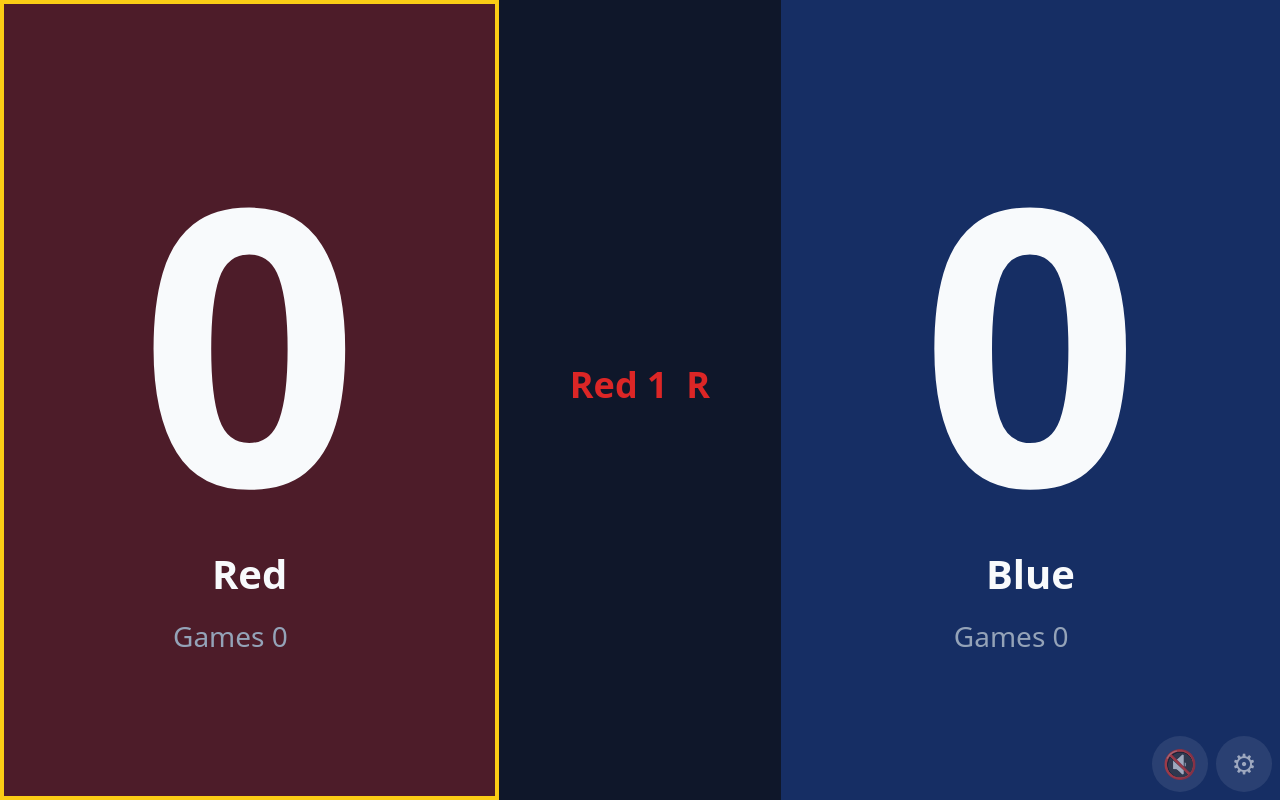
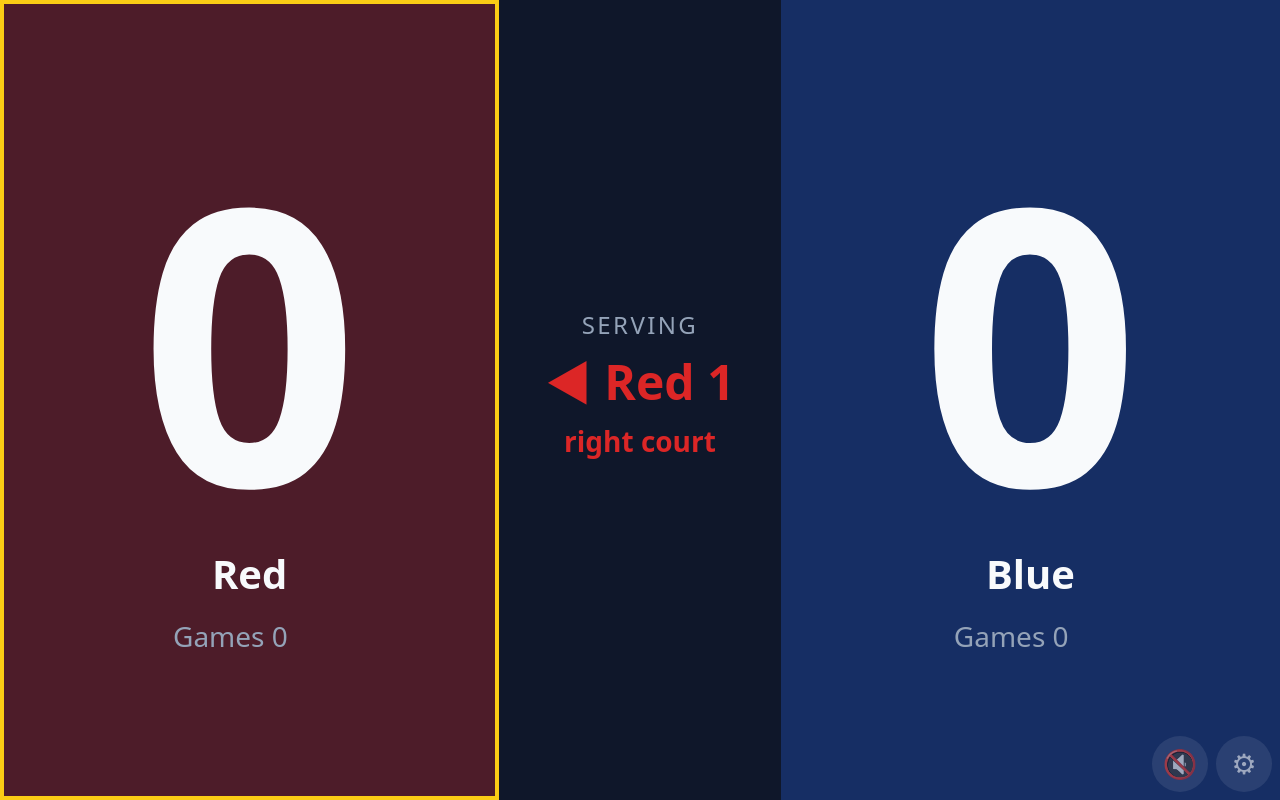
Before and after one commit to itimofeev/whatscore, a website built with Vite: page web/index.html in a window 1280 px wide. Both pictures are taken after a click on the button "Start". Built offline with nearby package versions, Linux system fonts and the light colour scheme.

Commit message:
feat(match): keep zones in place, show who serves in the center
Zones no longer swap on side changes, and the setting is gone.
The center bar now reads "Serving", the server's name with an
arrow toward their zone, and the service court in words.

Co-Authored-By: Claude Opus 5.5 (1M context) <noreply@anthropic.com>
Claude-Session: https://claude.ai/code/session_012T811vaz6pn1VNSKiyXLFx

```diff
--- a/web/src/domain/types.ts
+++ b/web/src/domain/types.ts
@@ -20,7 +20,6 @@ export interface MatchConfig {
   firstServingTeam: Team
   deuceMode: DeuceMode
   format: MatchFormat
-  swapZonesWithSides: boolean
   voice: VoiceConfig
 }
 
@@ -63,7 +62,6 @@ export function defaultConfig(): MatchConfig {
     firstServingTeam: 0,
     deuceMode: 2,
     format: 'best_of_3',
-    swapZonesWithSides: true,
     voice: { enabled: false, announce: false, lang: 'en' },
   }
 }
--- a/web/src/style.css
+++ b/web/src/style.css
@@ -48,9 +48,6 @@ html, body, #app {
   border: 0.6vh solid var(--accent);
   pointer-events: none;
 }
-.swapped .zone.team0 { order: 3; }
-.swapped .zone.team1 { order: 1; }
-.swapped .bar { order: 2; }
 
 .zone .pts {
   font-size: min(48vh, 30vw);
@@ -87,7 +84,10 @@ html, body, #app {
   min-width: 22vw;
   text-align: center;
 }
-.server { font-size: 4.5vh; font-weight: 700; white-space: pre; }
+.server { display: flex; flex-direction: column; align-items: center; gap: 1vh; }
+.server-label { font-size: 3vh; color: var(--muted); text-transform: uppercase; letter-spacing: 0.1em; }
+.server-name { font-size: 6vh; font-weight: 800; white-space: nowrap; }
+.server-side { font-size: 3.5vh; font-weight: 600; }
 .server.team0 { color: var(--team0); }
 .server.team1 { color: var(--team1); }
 .deciding {
@@ -140,7 +140,6 @@ html, body, #app {
 .ctl.on { opacity: 1; background: var(--accent); }
 
 .end {
-  /* z-index: `order` on the zones changes paint order, the overlay must stay on top */
   position: absolute;
   z-index: 30;
   inset: 0;
--- a/web/src/ui/match.ts
+++ b/web/src/ui/match.ts
@@ -33,9 +33,10 @@ interface Zone {
 }
 
 export class MatchScreen {
-  private readonly root: HTMLElement
   private readonly zones: [Zone, Zone]
   private readonly serverLine: HTMLElement
+  private readonly serverName: HTMLElement
+  private readonly serverSide: HTMLElement
   private readonly deciding: HTMLElement
   private readonly toastEl: HTMLElement
   private readonly micBtn: HTMLButtonElement
@@ -45,7 +46,6 @@ export class MatchScreen {
   private toastTimer: number | null = null
 
   constructor(root: HTMLElement, private readonly h: MatchScreenHandlers) {
-    this.root = root
     root.innerHTML = ''
     root.className = 'match'
 
@@ -53,6 +53,9 @@ export class MatchScreen {
 
     const bar = el('div', 'bar')
     this.serverLine = el('div', 'server')
+    this.serverName = el('div', 'server-name')
+    this.serverSide = el('div', 'server-side')
+    this.serverLine.append(el('div', 'server-label', 'Serving'), this.serverName, this.serverSide)
     this.deciding = el('div', 'deciding')
     bar.append(this.serverLine, this.deciding)
 
@@ -110,9 +113,6 @@ export class MatchScreen {
 
   render(v: MatchScreenView): void {
     const { state, config } = v
-    const swapped = config.swapZonesWithSides && state.swapped
-    this.root.classList.toggle('swapped', swapped)
-
     for (const team of [0, 1] as const) {
       const z = this.zones[team]
       z.pts.textContent = String(state.game.points[team])
@@ -126,7 +126,9 @@ export class MatchScreen {
 
     const sv = state.server
     const serverName = config.teams[sv.team].players[sv.player]
-    this.serverLine.textContent = `${serverName}  ${sv.side === 'right' ? 'R' : 'L'}`
+    // team 0 is always the left zone, the arrow points at the serving team
+    this.serverName.textContent = sv.team === 0 ? `◀ ${serverName}` : `${serverName} ▶`
+    this.serverSide.textContent = `${sv.side} court`
     this.serverLine.className = `server team${sv.team}`
 
     if (state.decidingPoint) {
--- a/web/src/ui/setup.ts
+++ b/web/src/ui/setup.ts
@@ -79,7 +79,6 @@ export function renderSetup(
     ['best_of_3', 'Best of 3 sets'],
     ['best_of_3_super_tb', 'Best of 3, super tiebreak decider'],
   ])
-  const swap = checkbox(initial.swapZonesWithSides)
   const voiceEnabled = checkbox(initial.voice.enabled)
   const announce = checkbox(initial.voice.announce)
   const lang = select(initial.voice.lang, [
@@ -93,7 +92,6 @@ export function renderSetup(
     field('First serve', firstTeam),
     field('Deuce', deuce),
     field('Format', format),
-    field('Swap sides on screen with court', swap),
     field('Voice commands', voiceEnabled),
     field('Announce score after each point', announce),
     field('Voice language', lang),
@@ -128,7 +126,6 @@ export function renderSetup(
       firstServingTeam: Number(firstTeam.value) as Team,
       deuceMode,
       format: format.value as MatchFormat,
-      swapZonesWithSides: swap.checked,
       voice: { enabled: voiceEnabled.checked, announce: announce.checked, lang: lang.value as 'en' | 'ru' },
     })
   })
```
Also changed, not shown: docs/superpowers/specs/2026-09-27-whatscore-mvp-design.md (+6 -6 lines), web/src/app.test.ts (+13 -0 lines).
